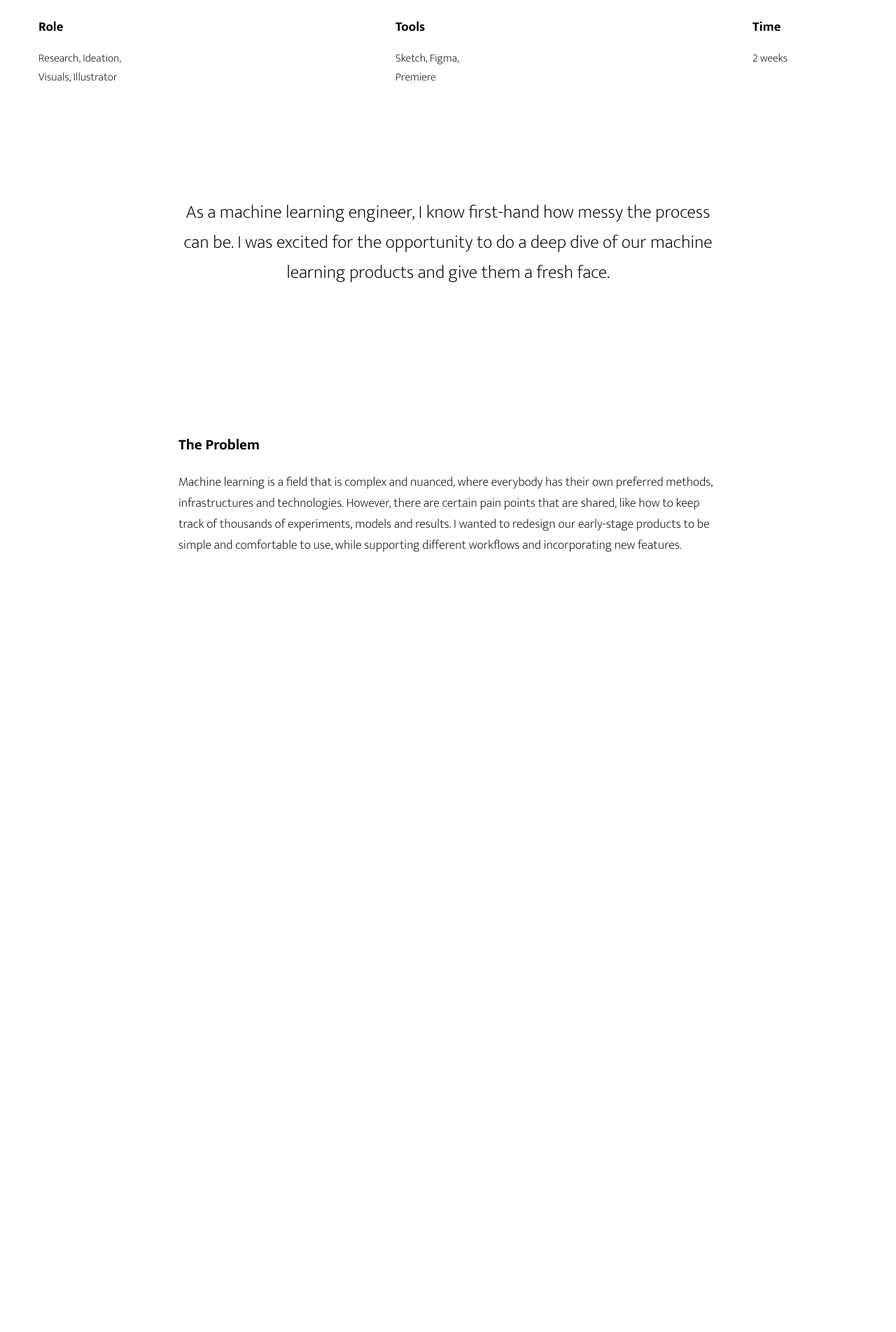
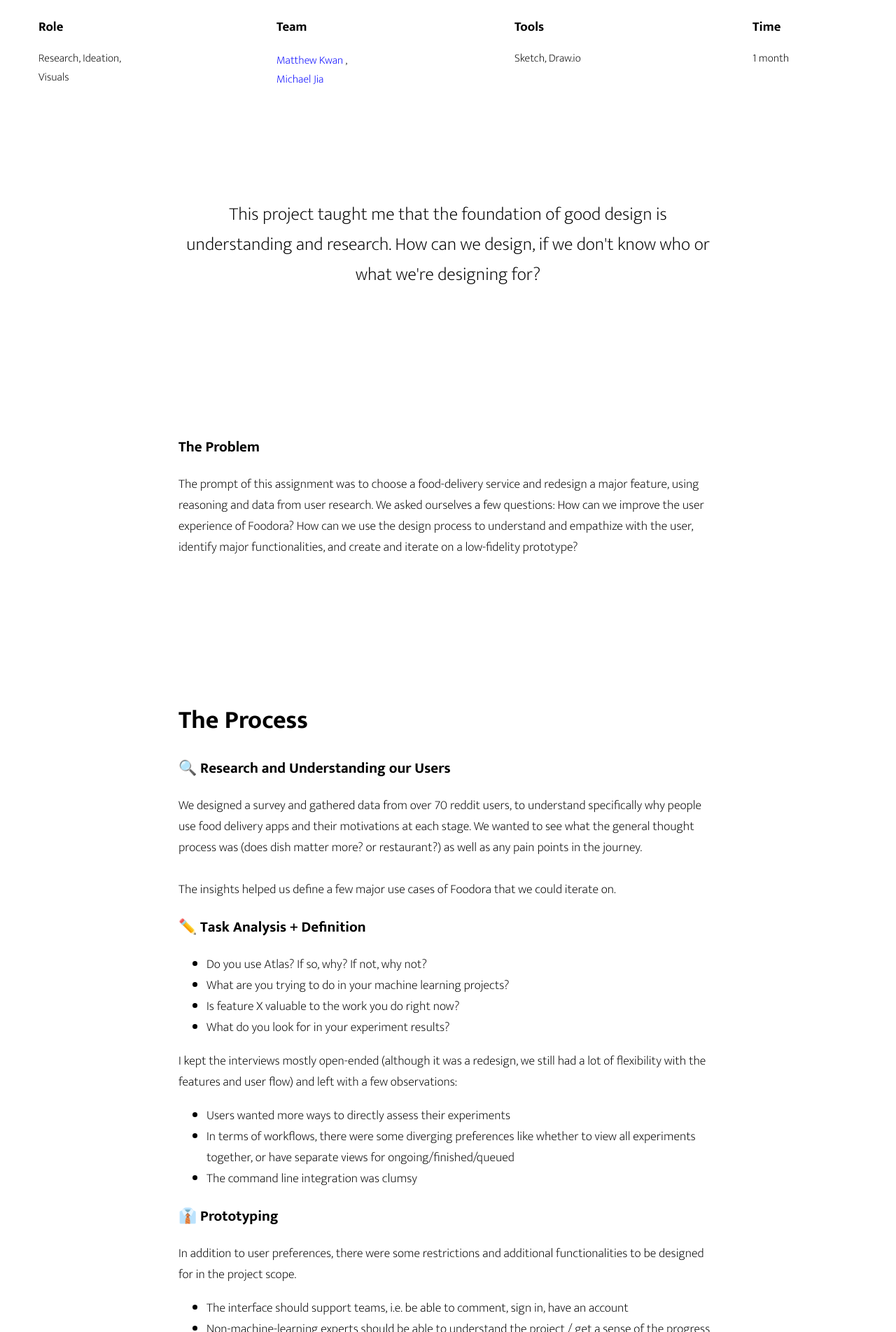
Before and after one commit to linglu66/portfolio, a plain HTML site: page work/foodora.html in a window 1280 px wide. Shown: the part 897-2800 px from the top of the page at 70% size. Before the commit the page ends 1789 px from the top, so only its background shows below. Drawn offline with Linux system fonts and the light colour scheme.

Commit message:
margin shenanigans, foodora content plug

```diff
--- a/style2.css
+++ b/style2.css
@@ -18,7 +18,7 @@
 body{
 	margin: 0px;
 	padding-top: 0px;
-  margin-left: 100px;
+  	margin-left: 100px;
 	margin-right: 100px;
 	max-width: 1170px;
 	margin-left: auto;
@@ -611,6 +611,7 @@ li p{
 
 }
 @media only screen and (max-width: 1200px) {
+
 	.workitem{
 		width: 40%;
 
@@ -628,7 +629,7 @@ li p{
 		margin-left: 50px;
 		margin-right: 50px;
 	}
-	.center_blurb{
+	.center_blurb, .after_image{
 		padding-left: 100px;
 		padding-right: 100px;
 	}
@@ -656,10 +657,7 @@ a{
 		width: 33vw;
 		text-align: center;
 	}
-	.workitem.visible{
-		width: 80%;
-		margin-right: 0px;
-	}
+
 
 	.row_img#face2face{
 		background-size: 50%;
@@ -673,12 +671,9 @@ a{
 
 	.center_blurb{
 		padding-left: 20px;
-	padding-right: 20px;
+		padding-right: 20px;
 	}
-	.workitem{
-		margin-left: 0px;
 
-	}
 }
 
 @media only screen and (max-width: 480px) {
--- a/work/foodora.html
+++ b/work/foodora.html
@@ -20,40 +20,92 @@
 		</div>
 	</ul>
 	<div class='row title_row'>
-		<h1>How can we make machine learning intuitive?</h1>
-		<p class='subtitle'>Redesigning technical machine learning products to be friendly and useable.</p>
+		<h1>How can we  derive and use meaningful data from users?</h1>
+		<p class='subtitle'>Digging deep into user research, interviews and testing to iterate on Foodora.</p>
 	</div>
 
 	<div class='row_img' id='foodora'></div>
 	<div class='row after_img'>
 		<ul>
+
 			<li>
 				<h3 class ='grid_label'>Role</h3>
-				<p> Research, Ideation, Visuals, Illustrator </p>
+				<p> Research, Ideation, Visuals</p>
+			</li>
+			<li>
+				<h3>Team</h3>
+				<p><a href='https://www.linkedin.com/in/helen-ngo/?originalSubdomain=ca'>Matthew Kwan </a>,
+					<a href="#">Michael Jia</a>
+				</p>
 			</li>
 			<li>
 				<h3 class ='grid_label'>Tools</h3>
-				<p> Sketch, Figma, Premiere </p>
+				<p> Sketch, Draw.io </p>
 			</li>
 			<li>
 				<h3 class ='grid_label'>Time</h3>
-				<p> 2 weeks </p>
+				<p> 1 month </p>
 			</li>
 		</ul>
 	</div>
 	<div class='row center_blurb'>
 
-		<h3 class='quote'>As a machine learning engineer, I know first-hand how messy the process can be. I was excited for the opportunity to do a deep dive of our machine learning products and give them a fresh face.</h3>
+		<h3 class='quote'>This project taught me that the foundation of good design is understanding and research. How can we design, if we don't know who or what we're designing for?</h3>
 		<!-- <h3 class='quote'>Machine learning is a field where everyone does it their own way, how can we make software to support engineers that both is intuitive to use and feature-rich?</h3> -->
 	</div>
 	<div class='row center_blurb'>
 		<div class='center_text'>
 			<h3> The Problem </h3>
-			<p class='center_text'>Machine learning is a field that is complex and nuanced, where everybody has their own preferred methods, infrastructures and technologies. However, there are certain pain points that are shared, like how to keep track of thousands of experiments,  models and results. I wanted to redesign our early-stage products to be simple and comfortable to use, while supporting different workflows and incorporating new features.
+			<p class='center_text'> The prompt of this assignment was to choose a food-delivery service and redesign a major feature, using reasoning and data from user research. We asked ourselves a few questions: How can we improve the user experience of Foodora? How can we use the design process to understand and empathize with the user, identify major functionalities, and create and iterate on a low-fidelity prototype?
 
 			<!-- How can we make software to support engineers that is flexible, intuitive to use and feature-rich? -->
 		</p>
 		</div>
 	</div>
+	<div class='row center_blurb'>
+		<div class='center_text'>
+			<h1> The Process </h1>
+			<h3> 🔍 Research and Understanding our Users </h3>
+			<p class='center_text'>
+
+				We designed a survey and gathered data from over 70 reddit users, to understand specifically why people use food delivery apps and their motivations at each stage. We wanted to see what the general thought process was (does dish matter more? or restaurant?) as well as any pain points in the journey.</br></br>
+
+				The insights helped us define a few major use cases of Foodora that we could iterate on.
+
+			</p>
+			<h3> ✏️ Task Analysis + Definition </h3>
+
+			<ul>
+				<li>Do you use Atlas? If so, why? If not, why not?</li>
+				<li>What are you trying to do in your machine learning projects?</li>
+				<li>Is feature X valuable to the work you do right now?</li>
+				<li>What do you look for in your experiment results?</li>
+
+			</ul>
+
+			I kept the interviews mostly open-ended (although it was a redesign, we still had a lot of flexibility with the features and user flow) and left with a few observations:
+
+			<ul>
+				<li>Users wanted more ways to directly assess their experiments</li>
+				<li>In terms of workflows, there were some diverging preferences like whether to view all experiments together, or have separate views for ongoing/finished/queued</li>
+				<li>The command line integration was clumsy</li>
+
+			</ul>
+
+			<h3> 👔 Prototyping </h3>
+			In addition to user preferences, there were some restrictions and additional functionalities to be designed for in the project scope.
+			<ul>
+				<li>The interface should support teams, i.e. be able to comment, sign in, have an account</li>
+				<li>Non-machine-learning experts should be able to understand the project / get a sense of the progress </li>
+
+			</ul>
+
+			<h3> 📋 Testing our Prototype </h3>
+			In addition to user preferences, there were some restrictions and additional functionalities to be designed for in the project scope.
+
+			<h3> 🧐 Takeaways </h3>
+			In addition to user preferences, there were some restrictions and additional functionalities to be designed for in the project scope.
+
+		</div>
 </body>
 </html>
```
Also changed, not shown: index.html (+4 -4 lines), work/dessa.html (+1 -1 lines).
